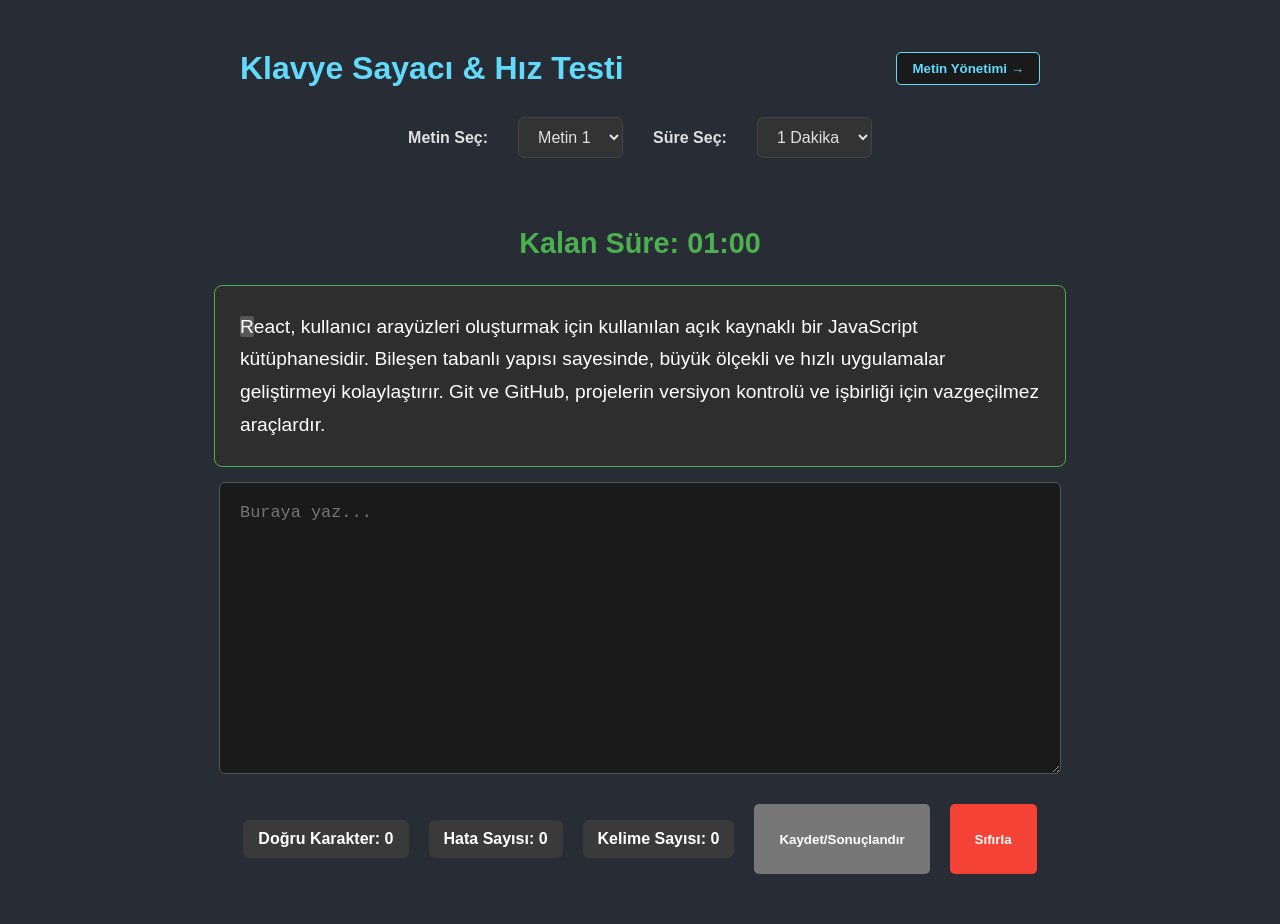
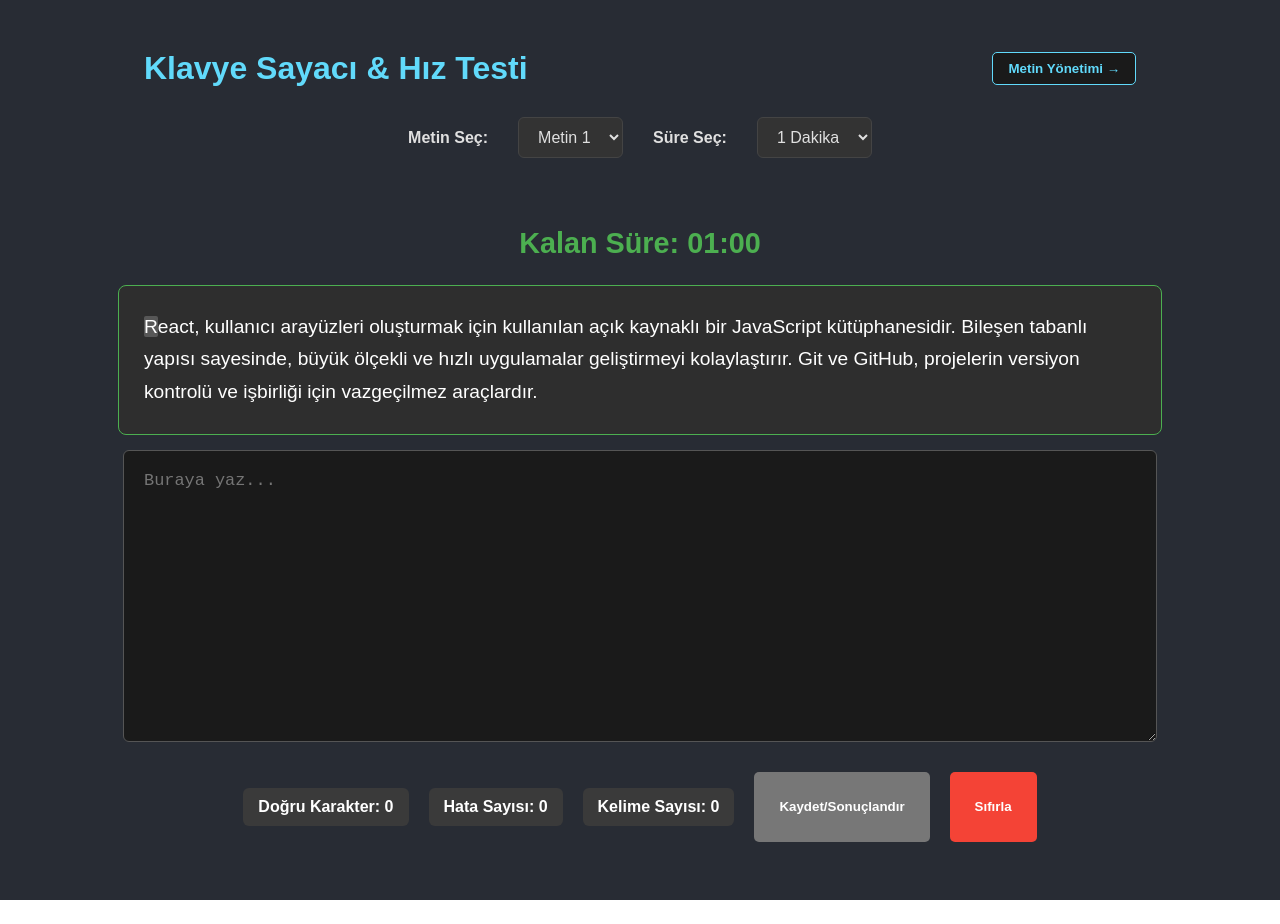
Before and after one commit to saidfurkan48/Klavye-Sayaci, a React (Create React App) app: page / in a window 1280 px wide. After the commit the page ends 900 px from the top, so only its background shows below. Built offline with nearby package versions, Linux system fonts and the light colour scheme.

Commit message:
Admin Paneli ve metin yonetimi son hali

```diff
--- a/src/App.css
+++ b/src/App.css
@@ -14,7 +14,7 @@
 /* Başlık */
 .App-header {
     width: 80%;
-    max-width: 800px;
+    max-width: 1000px; /* GENİŞLİK ARTIRILDI */
     display: flex;
     justify-content: space-between;
     align-items: center;
@@ -46,7 +46,7 @@
 /* SONUÇ KUTUSU STİLLERİ */
 .sonuc-kutusu {
     width: 80%;
-    max-width: 800px;
+    max-width: 1000px; /* GENİŞLİK ARTIRILDI */
     background-color: #3a3a3a;
     border: 2px solid #61dafb;
     border-radius: 10px;
@@ -108,7 +108,7 @@
 /* Kaynak Metin Alanı (Okuma Metni) - Konum ve Genişlik */
 .kaynak-metin-kutusu {
     width: 80%;
-    max-width: 800px;
+    max-width: 1000px; /* GENİŞLİK ARTIRILDI */
     padding: 25px;
     border: 1px solid #4caf50;
     border-radius: 8px;
@@ -135,7 +135,7 @@
 /* Yazma Alanı (Textarea) - BÜYÜK KUTU */
 textarea {
     width: 80%;
-    max-width: 800px;
+    max-width: 1000px; /* GENİŞLİK ARTIRILDI */
     min-height: 250px; /* YÜKSEKLİK ARTIRILDI */
     padding: 20px;
     border: 1px solid #555;
@@ -210,7 +210,7 @@ textarea:focus {
 
 .admin-content {
     width: 80%;
-    max-width: 800px;
+    max-width: 1000px; /* GENİŞLİK ARTIRILDI */
     margin-top: 20px;
 }
 
```
